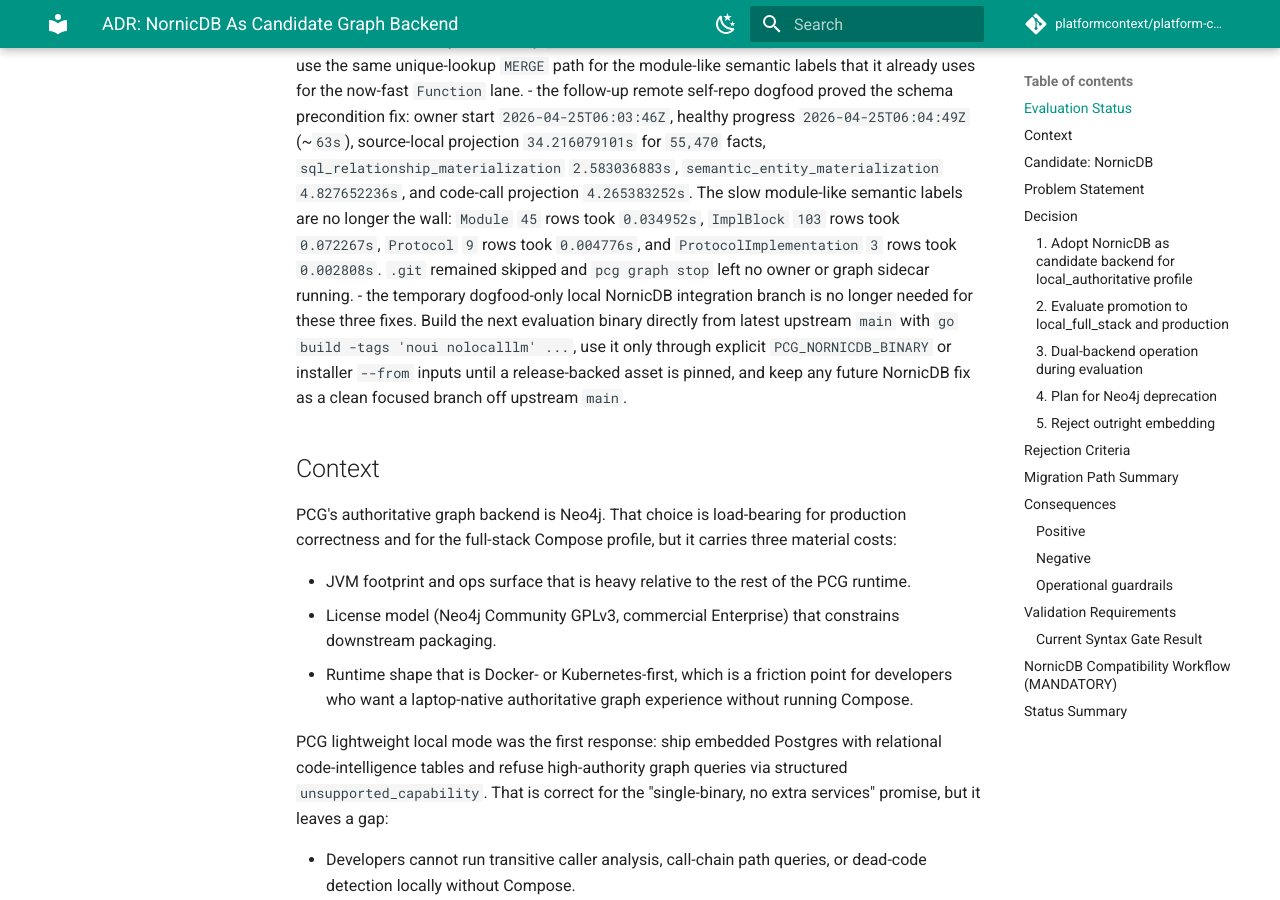
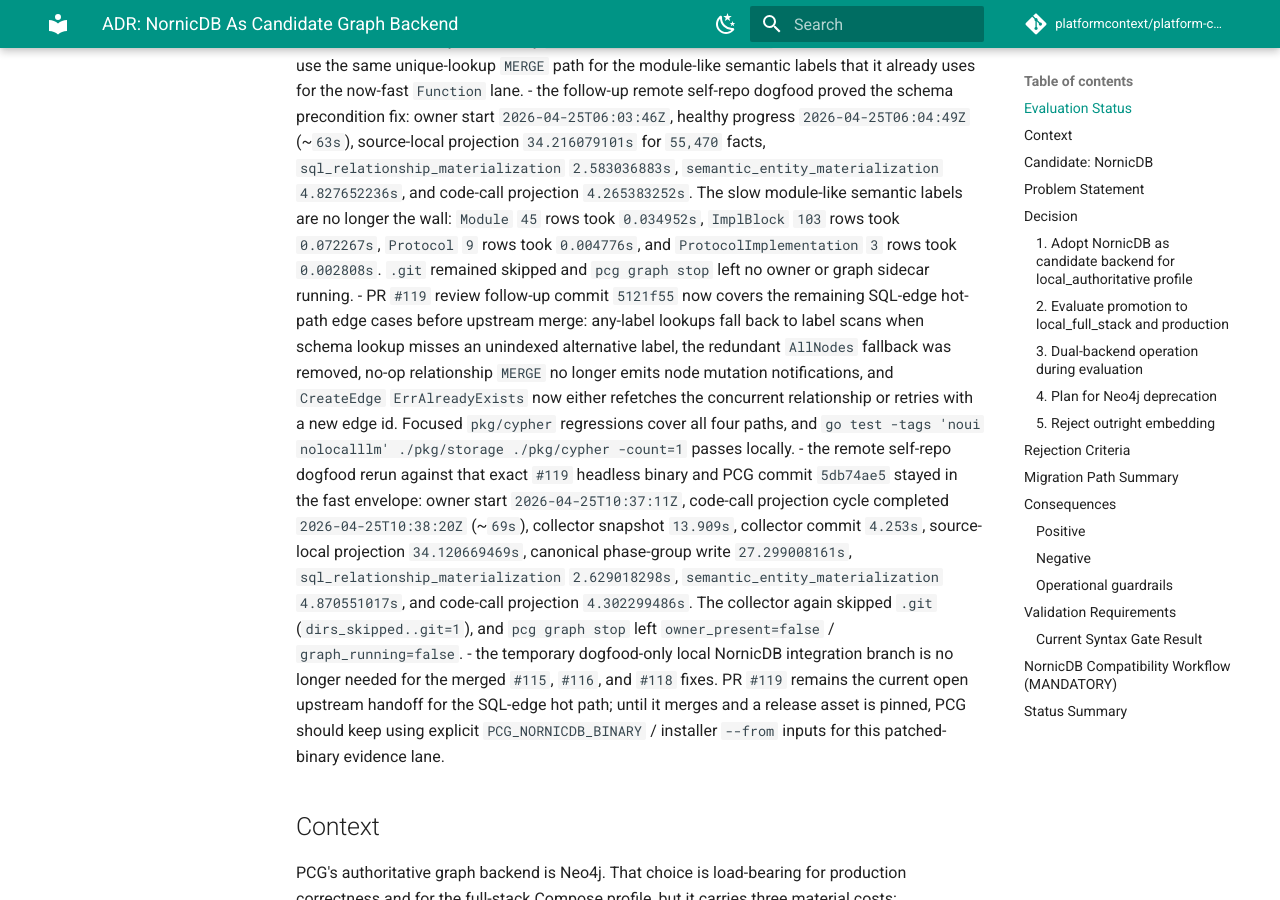
Before and after one commit to platformcontext/platform-context-graph, an MkDocs documentation site: the page built from docs/docs/adrs/2026-04-22-nornicdb-graph-backend-candidate.md, in a window 1280 px wide and 900 px high, scrolled down 10929 px. Built offline with MkDocs 1.6.1 and Material for MkDocs 9.7.7, drawn with Linux system fonts in a browser that asks for light colours; comment, search, counter and statistics services are not loaded.

Commit message:
Record NornicDB PR review dogfood evidence

```diff
--- a/docs/docs/adrs/2026-04-22-nornicdb-graph-backend-candidate.md
+++ b/docs/docs/adrs/2026-04-22-nornicdb-graph-backend-candidate.md
@@ -74,7 +74,9 @@
 - the follow-up remote dogfood with the rebuilt `v1.0.43` headless binary completed cleanly and reached healthy state in the same ~`3m06s` envelope: source-local projection `34.099439413s` for `55,471` facts, canonical `entities` `26.301571598s`, `sql_relationship_materialization` `2.546008605s`, `semantic_entity_materialization` `128.151959988s`, and code-call projection `4.456774766s`. The new attribution makes the remaining perf target specific: `ImplBlock` accounts for `79.586s` across `103` rows, `Module` for `34.734s` across `45` rows, and `Protocol` for `6.918s` across `9` rows, while `Function` now writes `2,485` rows in only `1.625s`. The next adapter evidence slice should inspect why those module-like semantic labels hit the slow NornicDB path before changing any more PCG default caps.
 - the first inspection slice found a PCG schema precondition gap rather than another NornicDB hot-path bug: `Function` and `Variable` already had single-property `uid` uniqueness constraints, while `Module`, `ImplBlock`, `Protocol`, and `ProtocolImplementation` did not. The current branch now adds those constraints to the Go-owned graph schema and tightens schema tests so `module_uid_unique` cannot be accidentally satisfied by `terraform_module_uid_unique`. This should let NornicDB use the same unique-lookup `MERGE` path for the module-like semantic labels that it already uses for the now-fast `Function` lane.
 - the follow-up remote self-repo dogfood proved the schema precondition fix: owner start `2026-04-25T06:03:46Z`, healthy progress `2026-04-25T06:04:49Z` (~`63s`), source-local projection `34.216079101s` for `55,470` facts, `sql_relationship_materialization` `2.583036883s`, `semantic_entity_materialization` `4.827652236s`, and code-call projection `4.265383252s`. The slow module-like semantic labels are no longer the wall: `Module` `45` rows took `0.034952s`, `ImplBlock` `103` rows took `0.072267s`, `Protocol` `9` rows took `0.004776s`, and `ProtocolImplementation` `3` rows took `0.002808s`. `.git` remained skipped and `pcg graph stop` left no owner or graph sidecar running.
-- the temporary dogfood-only local NornicDB integration branch is no longer needed for these three fixes. Build the next evaluation binary directly from latest upstream `main` with `go build -tags 'noui nolocalllm' ...`, use it only through explicit `PCG_NORNICDB_BINARY` or installer `--from` inputs until a release-backed asset is pinned, and keep any future NornicDB fix as a clean focused branch off upstream `main`.
+- PR `#119` review follow-up commit `5121f55` now covers the remaining SQL-edge hot-path edge cases before upstream merge: any-label lookups fall back to label scans when schema lookup misses an unindexed alternative label, the redundant `AllNodes` fallback was removed, no-op relationship `MERGE` no longer emits node mutation notifications, and `CreateEdge` `ErrAlreadyExists` now either refetches the concurrent relationship or retries with a new edge id. Focused `pkg/cypher` regressions cover all four paths, and `go test -tags 'noui nolocalllm' ./pkg/storage ./pkg/cypher -count=1` passes locally.
+- the remote self-repo dogfood rerun against that exact `#119` headless binary and PCG commit `5db74ae5` stayed in the fast envelope: owner start `2026-04-25T10:37:11Z`, code-call projection cycle completed `2026-04-25T10:38:20Z` (~`69s`), collector snapshot `13.909s`, collector commit `4.253s`, source-local projection `34.120669469s`, canonical phase-group write `27.299008161s`, `sql_relationship_materialization` `2.629018298s`, `semantic_entity_materialization` `4.870551017s`, and code-call projection `4.302299486s`. The collector again skipped `.git` (`dirs_skipped..git=1`), and `pcg graph stop` left `owner_present=false` / `graph_running=false`.
+- the temporary dogfood-only local NornicDB integration branch is no longer needed for the merged `#115`, `#116`, and `#118` fixes. PR `#119` remains the current open upstream handoff for the SQL-edge hot path; until it merges and a release asset is pinned, PCG should keep using explicit `PCG_NORNICDB_BINARY` / installer `--from` inputs for this patched-binary evidence lane.
 
 ## Context
 
```
Also changed, not shown: docs/docs/adrs/2026-04-20-embedded-local-backends-implementation-plan.md (+2 -0 lines).
